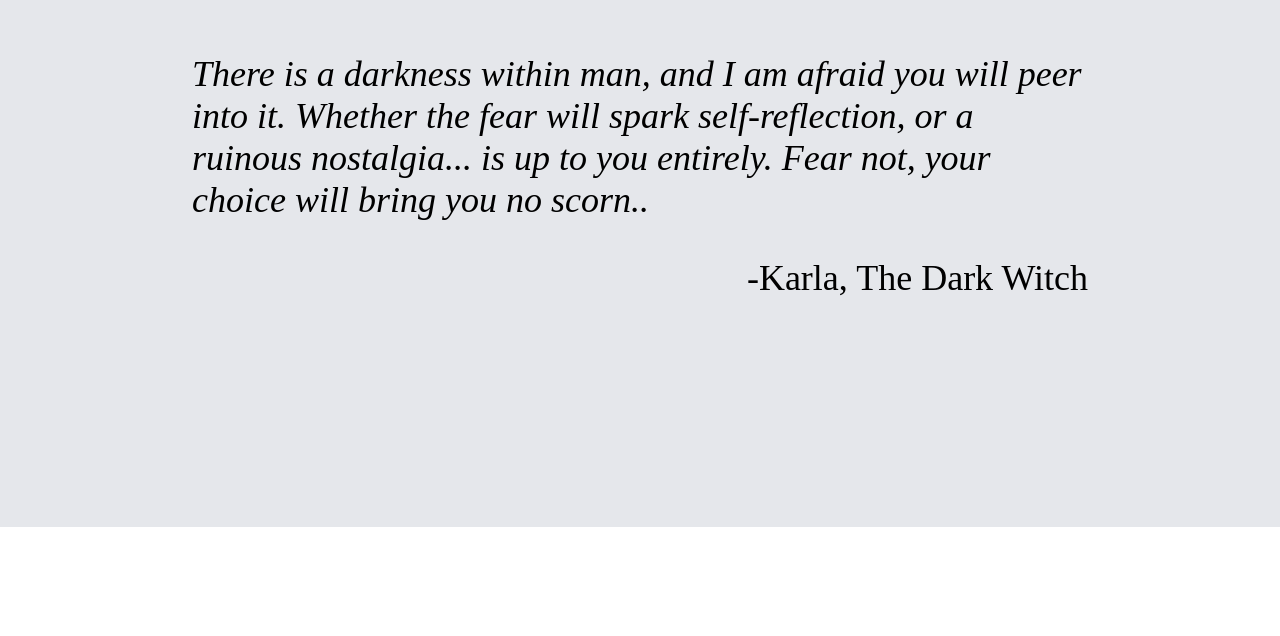
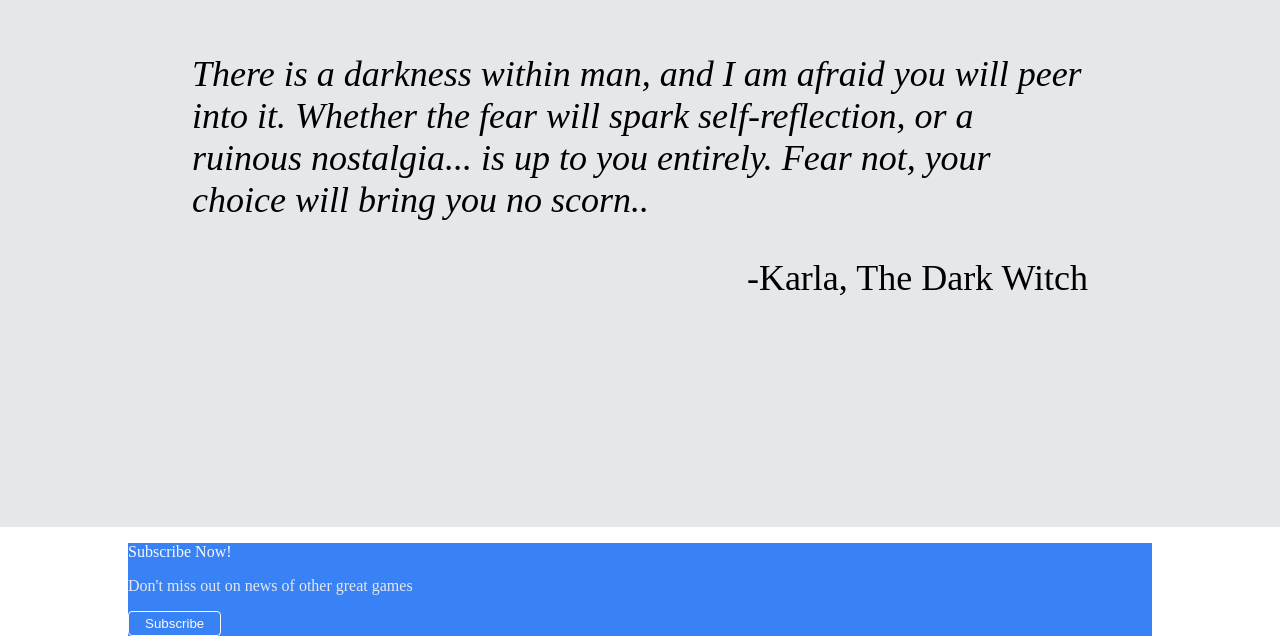
Before and after one commit to membrain12/landing-page, a plain HTML site: page index.html in a window 1280 px wide. Shown: the part 962-1598 px from the top of the page. Before the commit the page ends 1489 px from the top, so only its background shows below. Drawn offline with Linux system fonts and the light colour scheme.

Commit message:
Add text & button to 4th section

```diff
--- a/index.html
+++ b/index.html
@@ -51,5 +51,14 @@
         <p id="quote">There is a darkness within man, and I am afraid you will peer into it. Whether the fear will spark self-reflection, or a ruinous nostalgia... is up to you entirely. Fear not, your choice will bring you no scorn..</p>
         <p id="person">-Karla, The Dark Witch</p>
     </div>
+    <div class="fourth">
+        <div id="sign-up-box">
+            <div class="fourth-text">
+                <p>Subscribe Now!</p>
+                <p id="subtext">Don't miss out on news of other great games</p>
+            </div>
+            <button id="subscribe">Subscribe</button>
+        </div>
+    </div>
 </body>
 </html>
--- a/style.css
+++ b/style.css
@@ -110,3 +110,29 @@ a {
     display: flex;
     justify-content: flex-end;
 }
+
+.fourth {
+    padding-right: 10%;
+    padding-left: 10%;
+    color: #F9FAF8;
+}
+
+#sign-up-box {
+    background-color: #3882F6;
+}
+
+#subtext {
+    color: #E5E7EB;
+}
+
+#subscribe {
+    background-color: #3882F6;
+    color: #F9FAF8;
+    border-radius: 4px;
+    border: 1px solid #F9FAF8;
+    padding: 4px 16px 4px 16px;
+}
+
+.fourth-text {
+
+}
```
